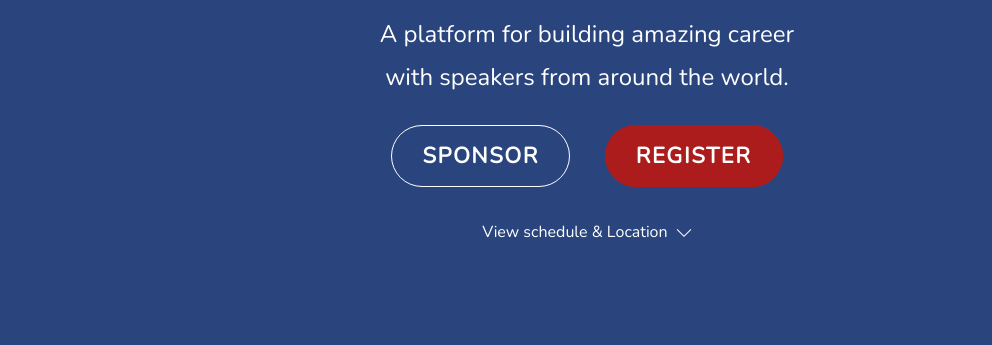
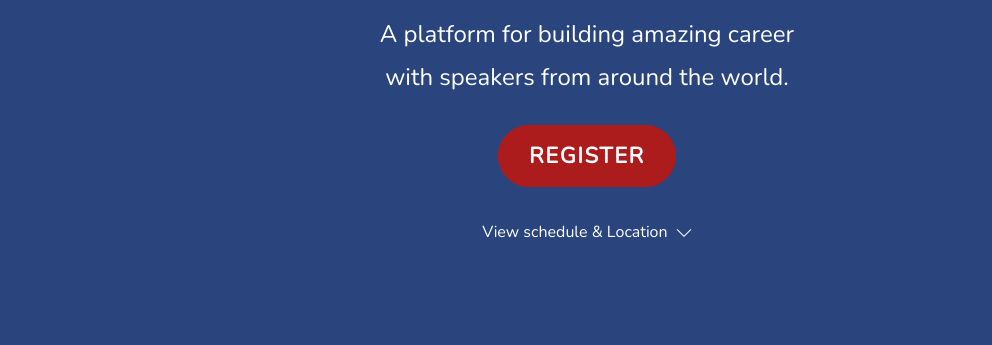
Before and after one commit to eni4sure/thecatalystsummit, a website: page catalyst/index.html in a window 1280 px wide. Shown: the part 285-630 px from the top of the page, without its empty margins (53-1045 px from the left). Drawn offline with nearby package versions, Linux system fonts and the light colour scheme.

Commit message:
update registration link

```diff
--- a/catalyst/index.html
+++ b/catalyst/index.html
@@ -28,8 +28,8 @@
                     <h2>21th Sept. 2021</h2>
                     <h3>A platform for building amazing career with speakers from around the world.</h3>
                     <div class="sponsor">
-                        <a href="https://docs.google.com/forms/d/e/1FAIpQLSef8zznORNjIz7r3GHVlpXj6xWKNgKNZ_i_ao6cEJtiv9HBAA/viewform" class="btn-sponsor">SPONSOR</a>
-                        <a href="https://docs.google.com/forms/d/e/1FAIpQLSef8zznORNjIz7r3GHVlpXj6xWKNgKNZ_i_ao6cEJtiv9HBAA/viewform" class="btn-register">REGISTER</a>
+                        <!-- <a href="https://docs.google.com/forms/d/e/1FAIpQLSef8zznORNjIz7r3GHVlpXj6xWKNgKNZ_i_ao6cEJtiv9HBAA/viewform" class="btn-sponsor">SPONSOR</a> -->
+                        <a href="https://docs.google.com/forms/d/1CgkRIHEuvDrxzFNEzAeaI3-zjBCcA387vj0FZjYxiGc" class="btn-register">REGISTER</a>
                     </div>
                     <h2 class="view">View schedule & Location
                         <img src="img/down-arrow.png" class="img-responsive" alt="">
```
